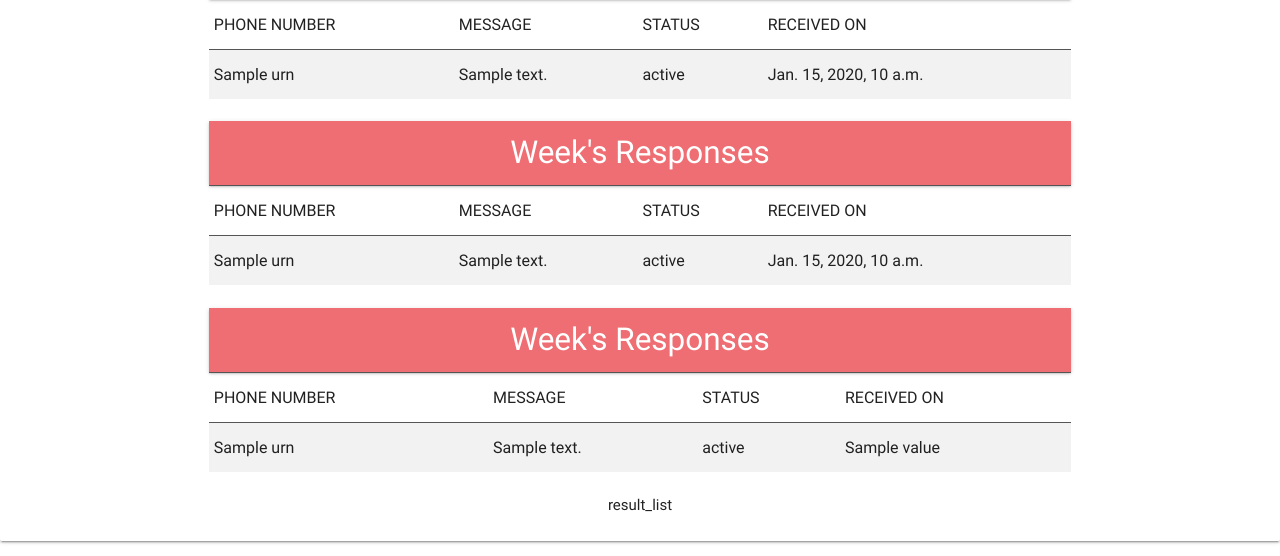
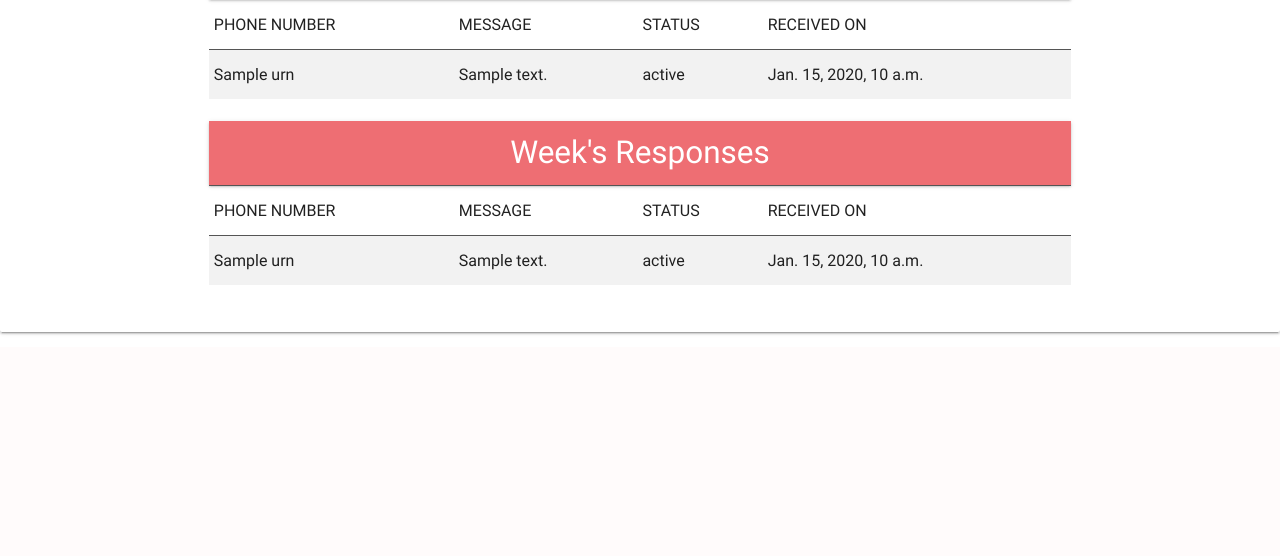
Before and after one commit to faithNassiwa/qcreports, a Django app: template qc/templates/qcreports/sms_maama_weekly_report.html in a window 1280 px wide. Shown: the part 1273-1829 px from the top of the page. After the commit the page ends 1608 px from the top, so only its background shows below. Run offline with Django 3.2, Linux system fonts and the light colour scheme; tables that the repository leaves empty hold one stand-in row (values such as "Sample post"); the template is opened without the code that fills it: values that come from a table or form of the project are taken from there, most other values are stand-ins (such as "Sample title", 1, 10 or a date in 2020); parts of the project's set-up code (start-up, migrations or seed data) failed here and were passed over; some libraries are stand-ins or nearby versions.

Commit message:
updated sms maama template

```diff
--- a/qc/templates/qcreports/sms_maama_weekly_report.html
+++ b/qc/templates/qcreports/sms_maama_weekly_report.html
@@ -133,22 +133,22 @@
     </table>
 <br>
 
-<nav class="|nav-extended">
-    <div class="nav-wrapper">
-        <div class="container">
-            <a href="#" class="brand-logo center">Week's Responses</a>
-        </div>
-    </div>
-</nav>
-
-    <table class="striped">
-        <thead><tr><td>PHONE NUMBER</td><td>MESSAGE</td><td>STATUS</td><td>RECEIVED ON</td></tr></thead>
-        {% for response in responses %}
-            <tr><td>{{ response.urn }}</td><td>{{ response.text }}</td><td>{{ response.status }}</td><td>{{ response.value }}</td></tr>
-        {% endfor %}
-    </table>
-<br>
-result_list
+{#<nav class="|nav-extended">#}
+{#    <div class="nav-wrapper">#}
+{#        <div class="container">#}
+{#            <a href="#" class="brand-logo center">Week's Responses</a>#}
+{#        </div>#}
+{#    </div>#}
+{#</nav>#}
+{##}
+{#    <table class="striped">#}
+{#        <thead><tr><td>PHONE NUMBER</td><td>MESSAGE</td><td>STATUS</td><td>RECEIVED ON</td></tr></thead>#}
+{#        {% for response in responses %}#}
+{#            <tr><td>{{ response.urn }}</td><td>{{ response.text }}</td><td>{{ response.status }}</td><td>{{ response.value }}</td></tr>#}
+{#        {% endfor %}#}
+{#    </table>#}
+{#<br>#}
+{#result_list#}
 
 </div>
     </p>
--- a/qc/views.py
+++ b/qc/views.py
@@ -27,10 +27,10 @@ def sms_maama_weekly(request):
     # project_list = []
     # for report_group in report_groups:
     #     project_list.append(report_group.name)
+    # sms_maama_contacts = Contact.get_sms_maama_contacts(project_list)
 
     contacts = Contact.get_sms_maama_weekly_contacts()
     sms_maama_contacts = Contact.get_sms_maama_contacts()
-    #sms_maama_contacts = Contact.get_sms_maama_contacts(project_list)
     sent_messages = Message.get_sms_maama_sent_messages()
     delivered_messages = Message.get_sms_maama_delivered_messages()
     failed_messages = Message.get_sms_maama_failed_messages()
```
Also changed, not shown: 1 other file.
